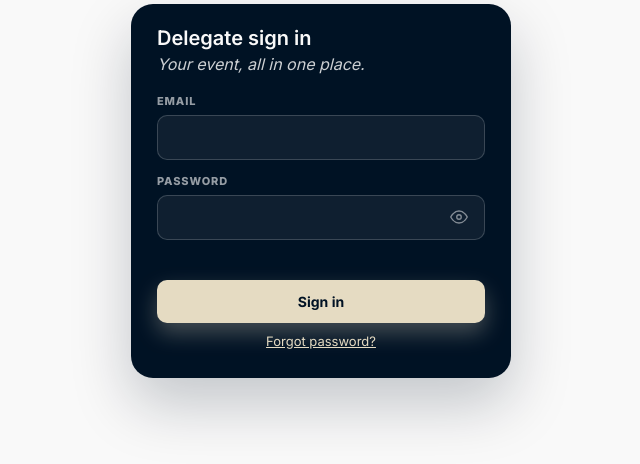
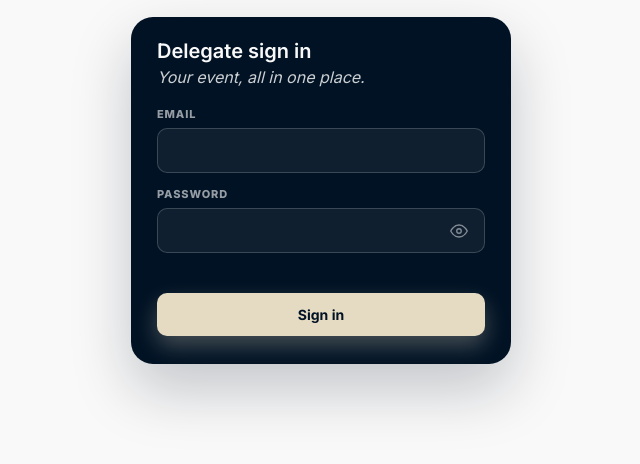
Before and after one commit to CSCDiplomacy/delegate-app, a website: page public/index.html in a window 1280 px wide. Shown: the part 252-716 px from the top of the page, without its empty margins (319-959 px from the left). Drawn offline with Linux system fonts and the light colour scheme; no server answers.

Commit message:
no forgot password

```diff
--- a/public/index.html
+++ b/public/index.html
@@ -41,7 +41,7 @@
           </div>
           <div id="login-msg" class="form-msg"></div>
           <button class="btn" id="btn-login">Sign in</button>
-          <button class="link-btn" id="btn-forgot">Forgot password?</button>
+          <button class="link-btn hidden" id="btn-forgot">Forgot password?</button>
         </div>
         <div id="reset-form" class="hidden">
           <h1>Reset password</h1>
```
